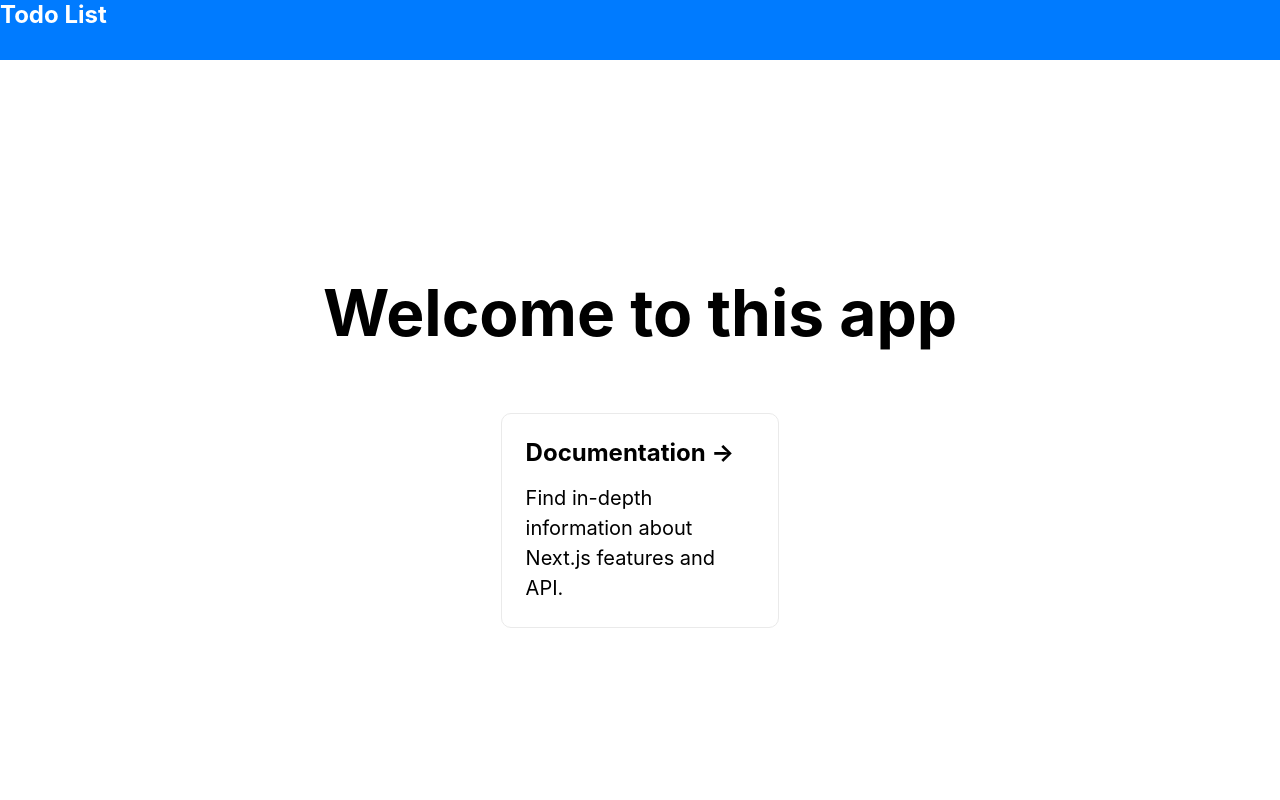
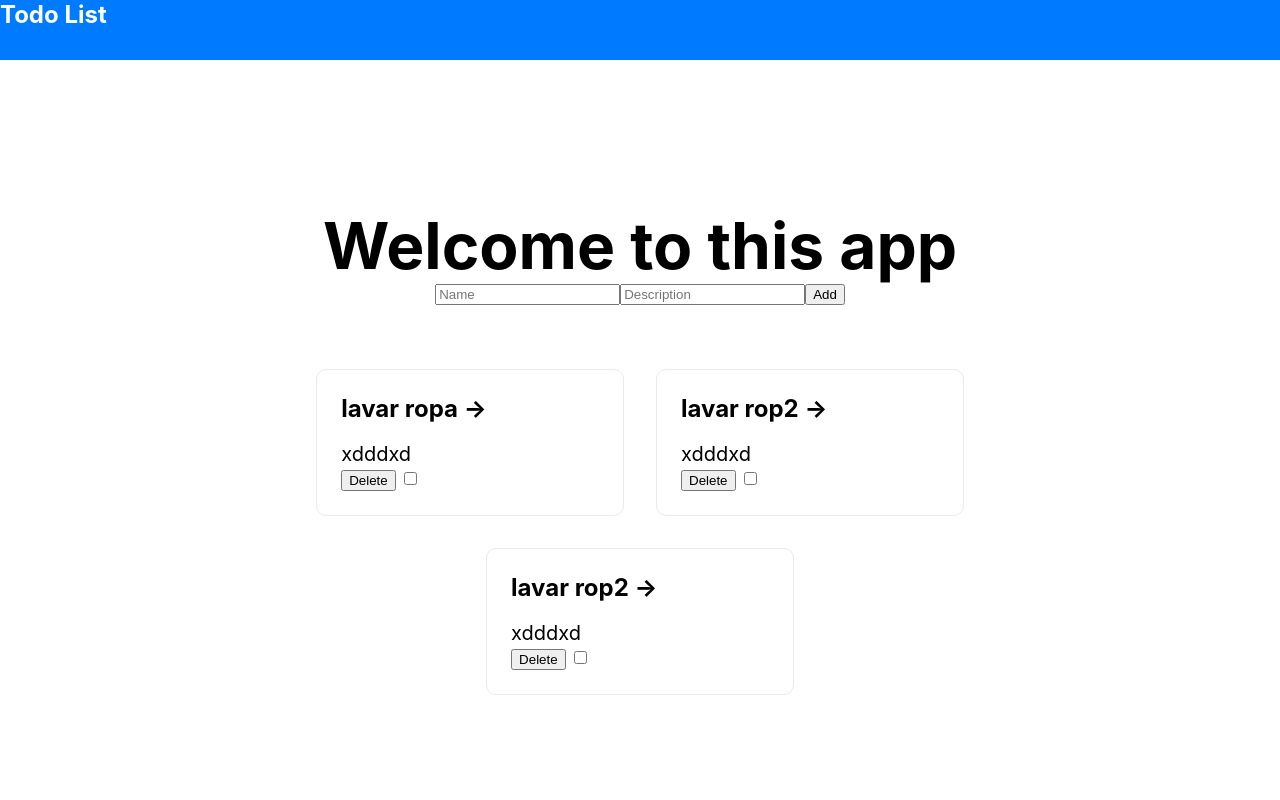
Before and after one commit to Bielma/todo, a Next.js app: page / in a window 1280 px wide. Shown: the top 800 px of the page. Built offline with nearby package versions, Linux system fonts and the light colour scheme.

Commit message:
Todolist,  Formtodo

```diff
--- /dev/null
+++ b/components/AddTaskForm.jsx
@@ -0,0 +1,34 @@
+import React from 'react'
+import { Button } from 'react-bootstrap'
+import useForm from '../hooks/useForm'
+
+
+const AddTaskForm = (props) => {
+
+    const [values, handleInputChange] = useForm({})
+
+    const handleSubmit = event => {
+        event.preventDefault()
+        console.log(values);
+    }
+
+
+    return (
+        <form onSubmit={handleSubmit}>
+            <input name="taskName"
+                type="text"
+                placeholder="Name"
+                onChange={handleInputChange} />
+            <input
+                name="taskDesc"
+                type="text"
+                placeholder="Description"
+                onChange={handleInputChange} />
+            <button className="button">Add</button>
+
+        </form>
+
+    )
+}
+
+export default AddTaskForm
--- /dev/null
+++ b/components/ToDoList.jsx
@@ -0,0 +1,37 @@
+import { Button } from 'react-bootstrap'
+import React from 'react'
+import styles from '../styles/Home.module.css'
+import Link from 'next/link'
+
+const ToDoList = (props) => {
+
+
+    const handleSubmit = () => {
+
+
+    }
+
+    const { todoList } = props
+    return (
+        <div className={styles.grid}>
+            {
+                todoList.map(item =>
+
+                    <Link href={`/tododetail/${item.id}`} key= {item.id}>
+
+                        <a className={styles.card} >
+                            <h3>{item.name} &rarr;</h3>
+                            <p>{item.description}</p>
+                            <Button variant="primary">Delete</Button>{' '}
+                            <input name="done" type="checkbox" />
+                        </a>
+                    </Link>
+
+
+                )
+            }
+        </div>
+    )
+}
+
+export default ToDoList
--- /dev/null
+++ b/hooks/useForm.js
@@ -0,0 +1,19 @@
+import React, { useState } from 'react';
+
+
+const useForm = (initialState) => {
+
+    const [values, setValues] = useState(initialState);
+
+    const handleInputChange = ({ target }) => {
+        setValues({
+            ...values,
+            [target.name]: target.value
+        });
+    }
+
+
+    return [values, handleInputChange]
+}
+
+export default useForm;
--- a/pages/index.js
+++ b/pages/index.js
@@ -1,7 +1,29 @@
 import Head from 'next/head'
+
 import styles from '../styles/Home.module.css'
+import ToDoList from '../components/ToDoList'
+import AddTaskForm from '../components/AddTaskForm'
+export default function Home() {
 
-export default function Home() {
+
+  const todoList = [{
+    id: 1,
+    name : "lavar ropa",
+    description: "xdddxd"
+  },
+  {
+    id: 2,
+    name : "lavar rop2",
+    description: "xdddxd"
+  },
+  {
+    id: 3,
+    name : "lavar rop2",
+    description: "xdddxd"
+  },
+]
+
+
   return (
     <div className={styles.container}>
       <Head>
@@ -13,16 +35,9 @@ export default function Home() {
         <h1 className={styles.title}>
           Welcome to this app
         </h1>
+        <AddTaskForm/>
+        <ToDoList todoList = {todoList}/>
 
-
-        <div className={styles.grid}>
-          <a href="https://nextjs.org/docs" className={styles.card}>
-            <h3>Documentation &rarr;</h3>
-            <p>Find in-depth information about Next.js features and API.</p>
-          </a>
-
-
-        </div>
       </main>
 
 
```
Also changed, not shown: pages/tododetail/[id].jsx (added, +13 -0 lines).
